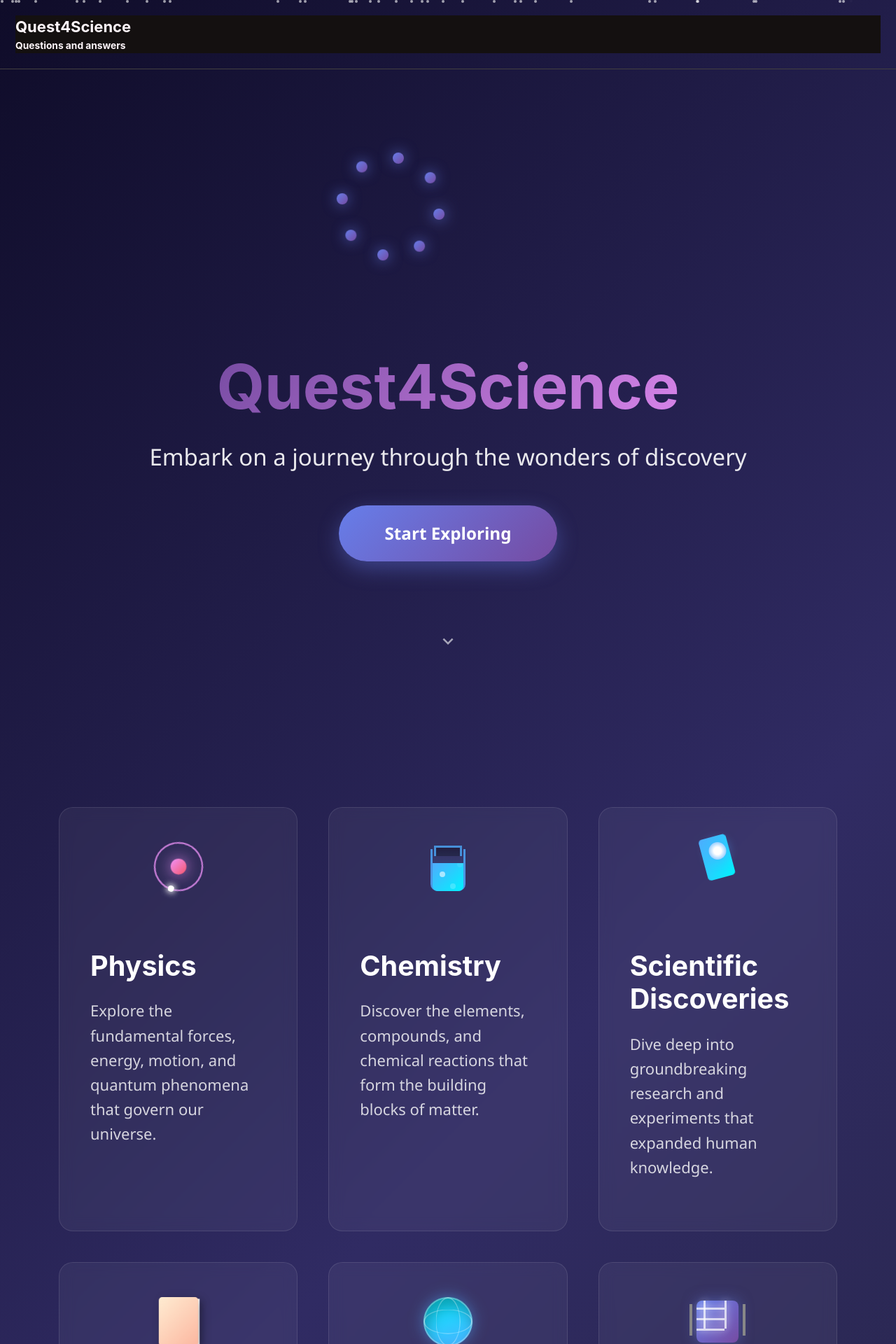
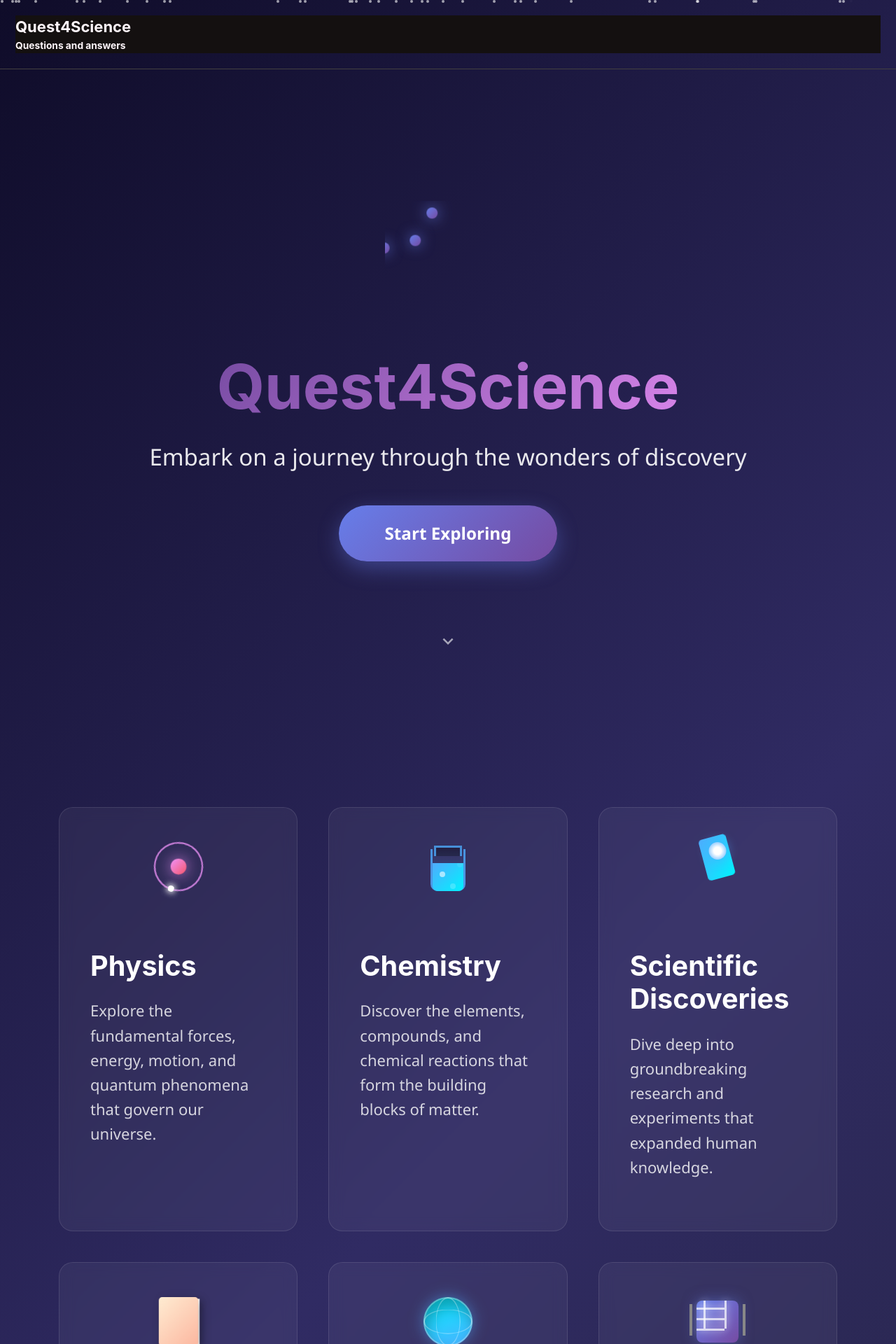
Before and after one commit to tthtlc/quest4science, a Jekyll site: the page built from index.html, in a window 1280 px wide. Shown: the top 1920 px of the page at 70% size. Built offline with Jekyll 4.4.1, drawn with Linux system fonts in a browser that asks for light colours; cached includes are drawn as plain includes; the list of posts is cut into pages by our own code.

Commit message:
modified:   _layouts/home-splash.html modified:   splash.html

```diff
--- a/_layouts/home-splash.html
+++ b/_layouts/home-splash.html
@@ -122,13 +122,14 @@ layout: default
     	    display: flex;
     	    justify-content: center;
     	    align-items: center;
-	    transform: translateY(calc(50% - 90px));
+	    overflow: hidden;
         }
 
         .dna-strand {
             position: absolute;
-            width: 100%;
-            height: 100%;
+            width: 50%;
+            height: 50%;
+ 	    transform: translate(-50%, -50%);
         }
 
         .dna-dot {
@@ -144,10 +145,10 @@ layout: default
 
         @keyframes dnaRotate {
             0% {
-                transform: rotate(0deg) translateX(70px) rotate(0deg);
+                transform: rotate(0deg) translateX(60px) rotate(0deg);
             }
             100% {
-                transform: rotate(360deg) translateX(70px) rotate(-360deg);
+                transform: rotate(360deg) translateX(60px) rotate(-360deg);
             }
         }
 
```
Also changed, not shown: splash.html (+6 -5 lines).
